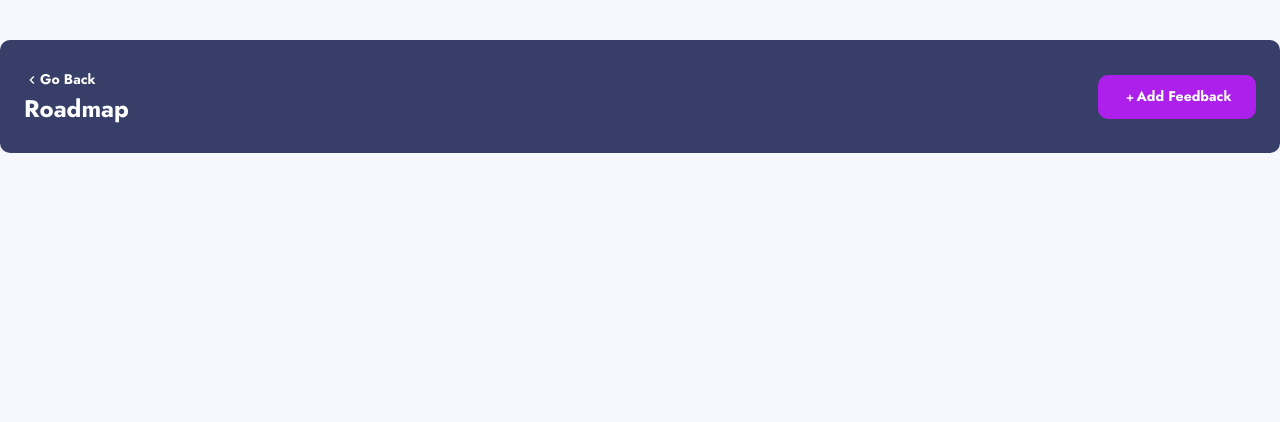
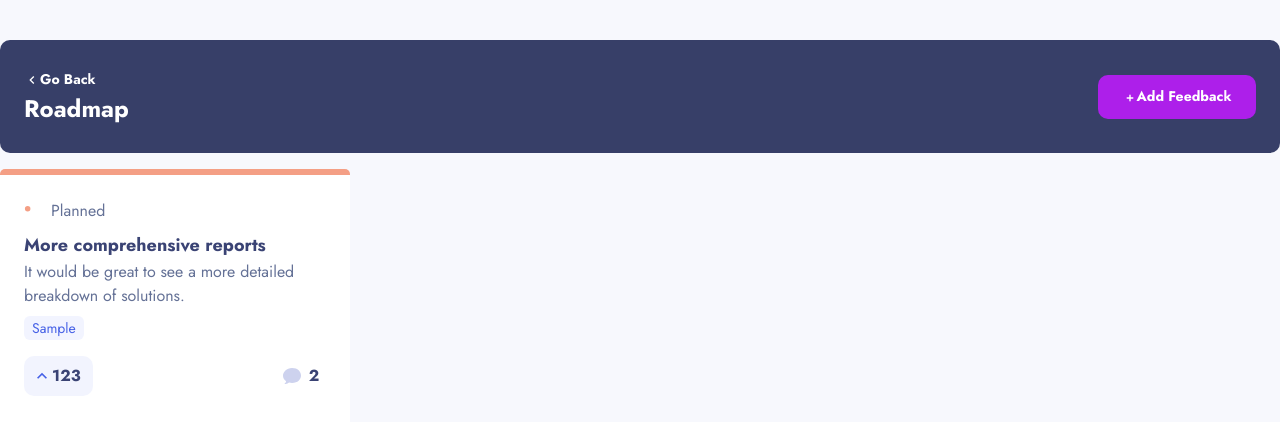
Before and after one commit to lilianaruva/product-feedback-app, a React (Create React App) app: page / in a window 1280 px wide. Shown: the top 422 px of the page. Built offline with nearby package versions, Linux system fonts and the light colour scheme.

Commit message:
card Roadmap finished -static-

```diff
--- a/src/pages/Roadmap/Roadmap.jsx
+++ b/src/pages/Roadmap/Roadmap.jsx
@@ -1,5 +1,7 @@
 import React from "react";
 import NavRoadmap from "./components/navRoadmap";
+import CardRoadmap from "./components/cardRoadmap";
+
 import './styles/roadmap.css';
 
 const Roadmap = () =>{
@@ -7,6 +9,7 @@ const Roadmap = () =>{
         <>
         <div className="roadmap">
             <NavRoadmap/>
+            <CardRoadmap/>
         </div>
         </>
     )
--- /dev/null
+++ b/src/pages/Roadmap/components/buttonNumber.jsx
@@ -0,0 +1,18 @@
+import React from 'react';
+import { ChevronUpIcon} from "@chakra-ui/icons";
+
+import '../styles/buttonNumber.css';
+
+
+const ButtonNumber = ({number}) => {
+    return (
+        <>
+            <div className="button-number">
+                <ChevronUpIcon w={5} h={5} color="#4661E6" marginLeft="0.5rem"/>
+                <h3>{number}</h3>
+            </div>
+        </>
+    )
+}
+
+export default ButtonNumber;
--- /dev/null
+++ b/src/pages/Roadmap/components/cardRoadmap.jsx
@@ -0,0 +1,29 @@
+import React from 'react';
+import { Tag } from "@chakra-ui/react";
+import PointListC from '../components/pointListC';
+import ButtonNumber from '../components/buttonNumber';
+import CommentComponent from '../components/commentComponent';
+
+import '../styles/cardRoadmap.css'
+
+const cardRoadmap = () => {
+    return (
+        <>
+            <div className="card-container">
+                <div className="card-line"></div>
+                <div className="card-content">
+                    <PointListC title="Planned"/>
+                    <h2>More comprehensive reports</h2>
+                    <p>It would be great to see a more detailed breakdown of solutions.</p>
+                    <Tag className="tag" backgroundColor="#F2F4FF" color="#4661E6" fontWeight="semiBold">Sample</Tag>
+                    <div className="card-bottom">
+                        <ButtonNumber number="123"/>
+                        <CommentComponent number="2"/>
+                    </div>
+                </div>
+            </div>
+        </>
+    )
+}
+
+export default cardRoadmap
--- /dev/null
+++ b/src/pages/Roadmap/components/commentComponent.jsx
@@ -0,0 +1,22 @@
+import React from 'react';
+import '../styles/commentComponent.css'
+
+const CommentComponent = ({ number }) => {
+
+    const icon = () => (
+        <svg width="18" height="16" viewBox="0 0 18 16" fill="none" xmlns="http://www.w3.org/2000/svg">
+            <path d="M2.62074 16H1.34534L2.24718 15.0895C2.73344 14.5986 3.0371 13.9601 3.11873 13.2674C1.03637 11.8878 0 9.88917 0 7.79388C0 3.92832 3.51913 0 9.0305 0C14.8692 0 18 3.61479 18 7.45522C18 11.321 14.8361 14.9333 9.0305 14.9333C8.0135 14.9333 6.95226 14.7963 6.00478 14.5448C5.10787 15.4735 3.89262 16 2.62074 16Z" fill="#CDD2EE" />
+        </svg>
+    )
+
+    return (
+        <>
+            <div className="sC-comments">
+                {icon()}
+                <h3>{number}</h3>
+            </div>
+        </>
+    )
+}
+
+export default CommentComponent;
--- /dev/null
+++ b/src/pages/Roadmap/components/pointListC.jsx
@@ -0,0 +1,25 @@
+import React from 'react';
+import '../styles/pointList.css';
+
+const PointListC = ({ title}) => {
+
+    const icon = () => (
+        <svg viewBox="0 0 300 300" color="#F49F85" width="11px">
+            <path
+                fill="currentColor"
+                d="M 100, 100 m -75, 0 a 75,75 0 1,0 150,0 a 75,75 0 1,0 -150,0"
+            />
+        </svg>
+    )
+
+    return (
+        <>
+            <div className="point">
+                {icon()}
+                <p>{title}</p>
+            </div>
+        </>
+    )
+}
+
+export default PointListC;
--- /dev/null
+++ b/src/pages/Roadmap/styles/buttonNumber.css
@@ -0,0 +1,16 @@
+.button-number{
+    display: flex;
+    align-items: center;
+    width: 69px;
+    height: 40px;
+    background-color: #F2F4FE;
+    border-radius: 10px;
+    color: #3A4374;
+    text-align: center;
+    font-weight: bold;
+}
+
+.button-number:hover{
+    cursor: pointer;
+    background-color: #CFD7FF;
+}
--- /dev/null
+++ b/src/pages/Roadmap/styles/cardRoadmap.css
@@ -0,0 +1,41 @@
+.card-container{
+    width: 350px;
+    height: 272px;
+    border-radius: 5px;
+    color: #647196;
+    background-color: white;
+    font-size: 16px;
+    margin: 1rem 0;
+}
+
+.card-container h2{
+    font-size: 18px;
+    font-weight: bold;
+    color: #3A4374;
+}
+
+.card-container h2:hover{
+    color: #4661E6;
+    cursor: pointer;
+}
+
+.card-container p{
+    margin-bottom: 0.5rem;
+}
+
+.card-line{
+    width: 100%;
+    height: 6px;
+    border-radius: 5px 5px 0 0;
+    background-color: #F49F85;
+}
+
+.card-content{
+    margin: 1.5rem;
+}
+
+.card-bottom{
+    margin-top: 0.5rem;
+    display: flex;
+    justify-content: space-between;
+}
--- /dev/null
+++ b/src/pages/Roadmap/styles/commentComponent.css
@@ -0,0 +1,11 @@
+.sC-comments {
+    display: flex;
+    align-items: center;
+    width: 50px;
+    color: #3A4374;
+    font-weight: bold;
+}
+
+.sC-comments h3 {
+    margin-left: 0.5rem;
+}
--- /dev/null
+++ b/src/pages/Roadmap/styles/pointList.css
@@ -0,0 +1,9 @@
+.point{
+    display: flex;
+    align-items: baseline;
+}
+
+.point p{
+    font-size: 16px;
+    margin-left: 1rem;
+}
```
